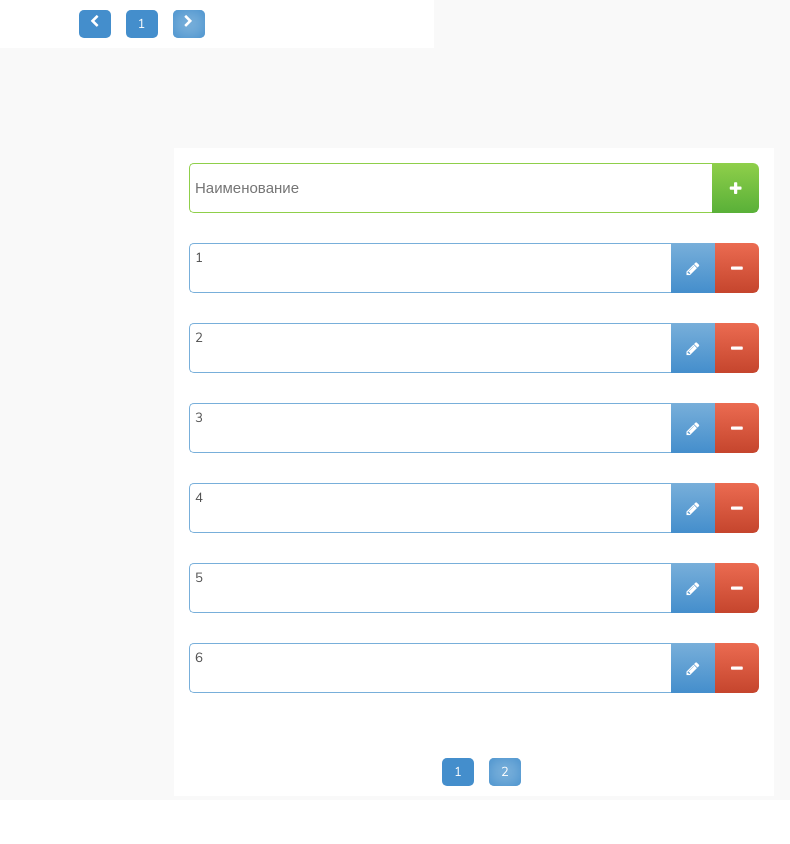
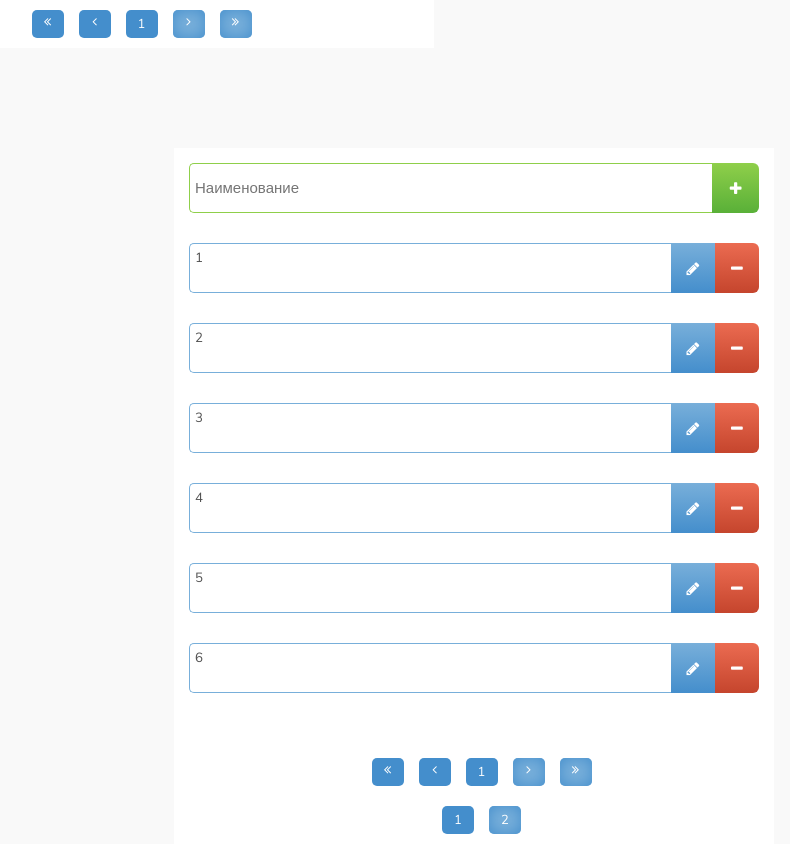
Before and after one commit to truerk/Pagination, a PHP site: page /index.php?page=0 in a window 1280 px wide. Shown: the whole page, without its empty margins (166-956 px from the left). Before the commit the page ends 786 px from the top, so only its background shows below. Run offline with PHP 8.4, Linux system fonts and the light colour scheme; data comes from the database, SQL or seed files in the repository.

Commit message:
Добавил кнопки (первая стр и последняя)

```diff
--- a/index.php
+++ b/index.php
@@ -84,33 +84,33 @@
 
 
   for ($i=1; $i < $page_count+1; $i++) {
-
     if ($i == $page_nom) {
-
       if ($i == 1) {
         $next = $i + 1; ?>
-        <span><i class="fa fa-chevron-left" aria-hidden="true"></i></span>
+        <span><i class="fa fa-angle-double-left" aria-hidden="true"></i></span>
+        <span><i class="fa fa-angle-left" aria-hidden="true"></i></span>
         <span><?=$i?></span>
-        <a href='<?php echo $_SERVER['PHP_SELF']?>?page=<?=$next?>' disabled><i class="fa fa-chevron-right" aria-hidden="true"></i></a>
+        <a href='<?php echo $_SERVER['PHP_SELF']?>?page=<?=$next?>' disabled><i class="fa fa-angle-right" aria-hidden="true"></i></a>
+        <a href='<?php echo $_SERVER['PHP_SELF']?>?page=<?=$page_count?>' disabled><i class="fa fa-angle-double-right" aria-hidden="true"></i></a>
      <?php }else if ($page_count > 1) {
-
         if ($i == $page_count) {
           $back = $i - 1; ?>
-          <a href='<?php echo $_SERVER['PHP_SELF']?>?page=<?=$back?>' disabled><i class="fa fa-chevron-left" aria-hidden="true"></i></a>
+          <a href='<?php echo $_SERVER['PHP_SELF']?>?page=<?=1?>' disabled><i class="fa fa-angle-double-left" aria-hidden="true"></i></a>
+          <a href='<?php echo $_SERVER['PHP_SELF']?>?page=<?=$back?>' disabled><i class="fa fa-angle-left" aria-hidden="true"></i></a>
           <span><?=$i?></span>
-          <span><i class="fa fa-chevron-right" aria-hidden="true"></i></span>
+          <span><i class="fa fa-angle-right" aria-hidden="true"></i></span>
+          <span><i class="fa fa-angle-double-right" aria-hidden="true"></i></span>
        <?php }else{
           $back = $i - 1;
           $next = $i + 1; ?>
-          <a href='<?php echo $_SERVER['PHP_SELF']?>?page=<?=$back?>' disabled><i class="fa fa-chevron-left" aria-hidden="true"></i></a>
+          <a href='<?php echo $_SERVER['PHP_SELF']?>?page=<?=1?>' disabled><i class="fa fa-angle-double-left" aria-hidden="true"></i></a>
+          <a href='<?php echo $_SERVER['PHP_SELF']?>?page=<?=$back?>' disabled><i class="fa fa-angle-left" aria-hidden="true"></i></a>
           <span><?=$i?></span>
-          <a href='<?php echo $_SERVER['PHP_SELF']?>?page=<?=$next?>' disabled><i class="fa fa-chevron-right" aria-hidden="true"></i></a>
+          <a href='<?php echo $_SERVER['PHP_SELF']?>?page=<?=$next?>' disabled><i class="fa fa-angle-right" aria-hidden="true"></i></a>
+          <a href='<?php echo $_SERVER['PHP_SELF']?>?page=<?=$page_count?>' disabled><i class="fa fa-angle-double-right" aria-hidden="true"></i></a>
        <?php }
-
       }
-
     }
-
   }
 
   /*for ($i=1; $i < $page_count+1; $i++) {
@@ -235,6 +235,40 @@
       </div>
     </div>
     <div class="task-page-container">
+      <div class="task-page-content">
+        <?php for ($i=1; $i < $page_count+1; $i++) {
+          if ($i == $page_nom) {
+            if ($i == 1) {
+              $next = $i + 1; ?>
+              <span><i class="fa fa-angle-double-left" aria-hidden="true"></i></span>
+              <span><i class="fa fa-angle-left" aria-hidden="true"></i></span>
+              <span><?=$i?></span>
+              <a href='<?php echo $_SERVER['PHP_SELF']?>?page=<?=$next?>' disabled><i class="fa fa-angle-right" aria-hidden="true"></i></a>
+              <a href='<?php echo $_SERVER['PHP_SELF']?>?page=<?=$page_count?>' disabled><i class="fa fa-angle-double-right" aria-hidden="true"></i></a>
+           <?php }else if ($page_count > 1) {
+              if ($i == $page_count) {
+                $back = $i - 1; ?>
+                <a href='<?php echo $_SERVER['PHP_SELF']?>?page=<?=1?>' disabled><i class="fa fa-angle-double-left" aria-hidden="true"></i></a>
+                <a href='<?php echo $_SERVER['PHP_SELF']?>?page=<?=$back?>' disabled><i class="fa fa-angle-left" aria-hidden="true"></i></a>
+                <span><?=$i?></span>
+                <span><i class="fa fa-angle-right" aria-hidden="true"></i></span>
+                <span><i class="fa fa-angle-double-right" aria-hidden="true"></i></span>
+             <?php }else{
+                $back = $i - 1;
+                $next = $i + 1; ?>
+                <a href='<?php echo $_SERVER['PHP_SELF']?>?page=<?=1?>' disabled><i class="fa fa-angle-double-left" aria-hidden="true"></i></a>
+                <a href='<?php echo $_SERVER['PHP_SELF']?>?page=<?=$back?>' disabled><i class="fa fa-angle-left" aria-hidden="true"></i></a>
+                <span><?=$i?></span>
+                <a href='<?php echo $_SERVER['PHP_SELF']?>?page=<?=$next?>' disabled><i class="fa fa-angle-right" aria-hidden="true"></i></a>
+                <a href='<?php echo $_SERVER['PHP_SELF']?>?page=<?=$page_count?>' disabled><i class="fa fa-angle-double-right" aria-hidden="true"></i></a>
+             <?php }
+            }
+          }
+        } ?>
+      </div>
+    </div>
+    <div class="task-page-container">
+
       <div class="task-page-content">
         <? for ($i=1; $i < $page_count+1; $i++) {
             if ($i  == $page_nom) {
```
